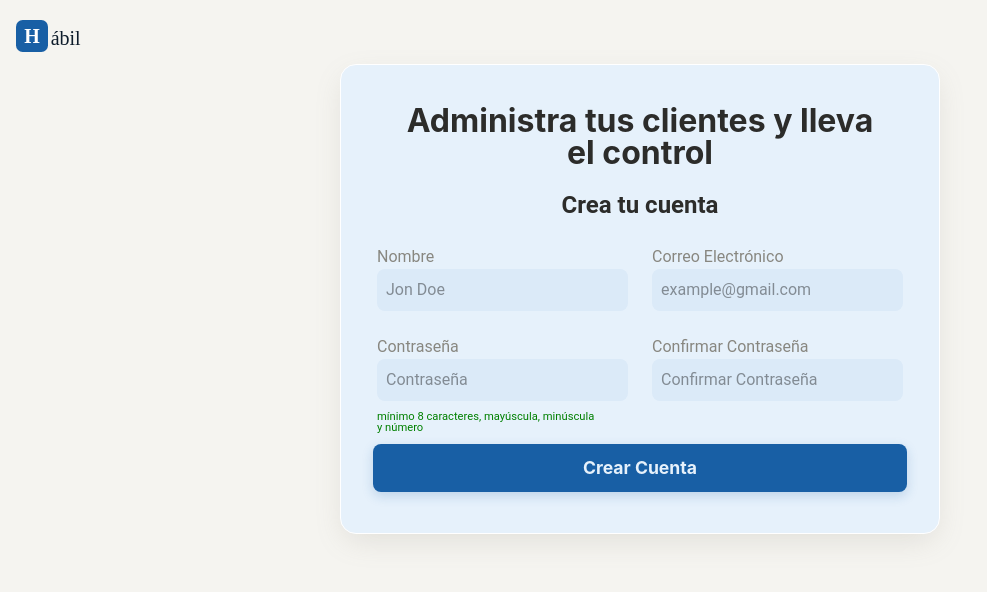
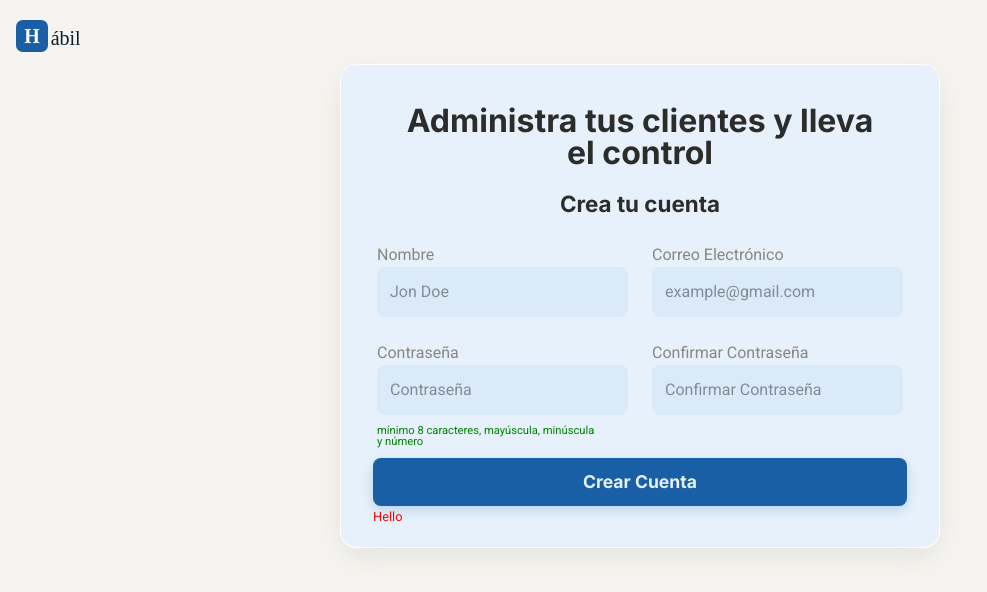
Before and after one commit to anthony-dlc/habil, a React (Vite) app: page / in a window 1280 px wide. Shown: the top 592 px of the page, without its empty margins (0-987 px from the left). Built offline with nearby package versions, Linux system fonts and the light colour scheme; no server answers.

Commit message:
Adjust padding inside form and inputs

```diff
--- a/index.html
+++ b/index.html
@@ -5,10 +5,12 @@
     <link rel="icon" type="image/svg+xml" href="/favicon.svg" />
     <meta name="viewport" content="width=device-width, initial-scale=1.0" />
     <title>habil</title>
+    <link rel="shortcut icon" href="icons/habil-favicon.svg" type="image/svg" />
+    <link rel="preconnect" href="https://fonts.googleapis.com" />
+    <link rel="preconnect" href="https://fonts.gstatic.com" crossorigin />
     <link
-      rel="shortcut icon"
-      href="icons/habil-favicon.svg"
-      type="image/svg"
+      href="https://fonts.googleapis.com/css2?family=Inter:ital,opsz,wght@0,14..32,100..900;1,14..32,100..900&family=Roboto:ital,wght@0,100..900;1,100..900&display=swap"
+      rel="stylesheet"
     />
   </head>
   <body>
--- a/src/components/signUp/SignUp.css
+++ b/src/components/signUp/SignUp.css
@@ -57,13 +57,13 @@ body {
 .signUp-form {
   width: 100%;
   position: relative;
-  padding: 30px 12px;
+  padding: 32px 20px;
   font-family: var(--second-font);
 }
 
 .signUp-h1 {
   color: var(--main-text);
-  font-size: 2rem;
+  font-size: 1.8rem;
   text-align: center;
   font-family: var(--main-font);
   font-weight: bold;
@@ -76,9 +76,9 @@ body {
   color: var(--main-text);
   text-align: center;
   padding: 8px;
-  font-size: 1.5rem;
+  font-size: 1.4rem;
   font-weight: bold;
-  font-family: var(--second-font);
+  font-family: var(--main-font);
   margin-bottom: 16px;
 }
 
@@ -97,7 +97,7 @@ body {
   border: var(--input-border-bg-blanco);
   box-shadow: var(--input-shadow-bg-blanco);
   color: #000000;
-  padding: 8px;
+  padding: 12px;
 }
 .signUp-input::placeholder {
   color: #000000;
@@ -155,7 +155,7 @@ body {
 
 @media (min-width: 425px) {
   .signUp-formContainer {
-    padding: 64px 0;
+    padding: 64px 24px;
   }
 
   .signUp-iconDark {
@@ -174,7 +174,7 @@ body {
 
   .signUp-labelContainer {
     display: grid;
-    grid-template-columns: 1fr 1fr;
+    grid-template-columns: repeat(auto-fit, minmax(200px, 1fr));
     gap: 16px;
   }
 
@@ -213,6 +213,6 @@ body {
   }
 
   .signUp-ErrorMsg {
-    bottom: 40px;
+    bottom: 24px;
   }
 }
--- a/src/components/signUp/SignUp.jsx
+++ b/src/components/signUp/SignUp.jsx
@@ -138,6 +138,7 @@ function SignUp() {
           </label>
         </div>
         {errorMsg && <p className="signUp-ErrorMsg">{errorMsg}</p>}{" "}
+        <p className="signUp-ErrorMsg">Hello</p>
         <button type="submit" className="signUp-btn">
           Crear Cuenta
         </button>
```
